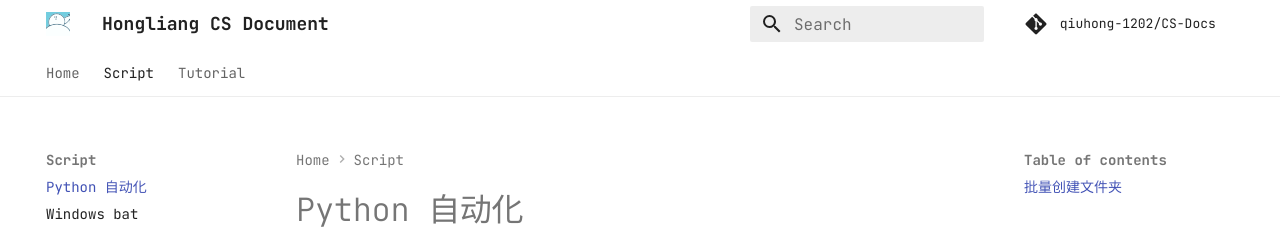
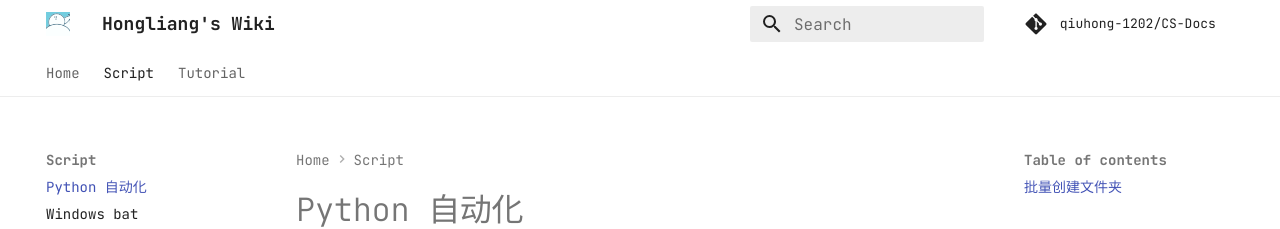
Before and after one commit to QiuHong-1202/CS-Document, an MkDocs documentation site: the page built from docs/Script/Python 自动化.md, in a window 1280 px wide. Shown: the top 229 px of the page. Built offline with MkDocs 1.6.1 and Material for MkDocs 9.7.7, drawn with Linux system fonts in a browser that asks for light colours; nearby versions of some CDN libraries; comment, search, counter and statistics services are not loaded.

Commit message:
refactor: modify site name

```diff
--- a/mkdocs.yml
+++ b/mkdocs.yml
@@ -1,4 +1,4 @@
-site_name: Hongliang CS Document
+site_name: Hongliang's Wiki
 repo_name: qiuhong-1202/CS-Docs
 repo_url: https://github.com/qiuhong-1202/CS-Document
 theme:
```
